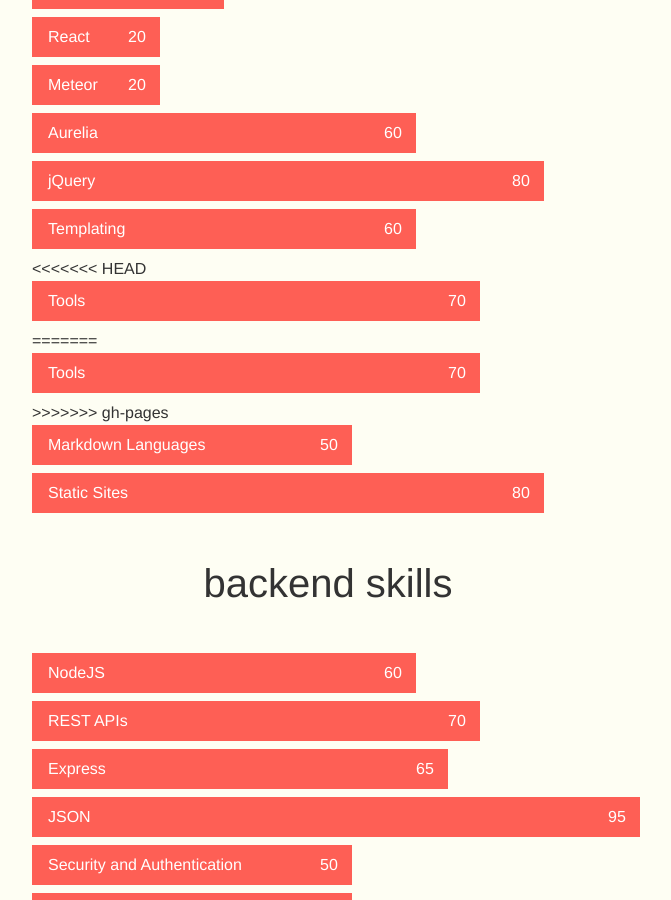
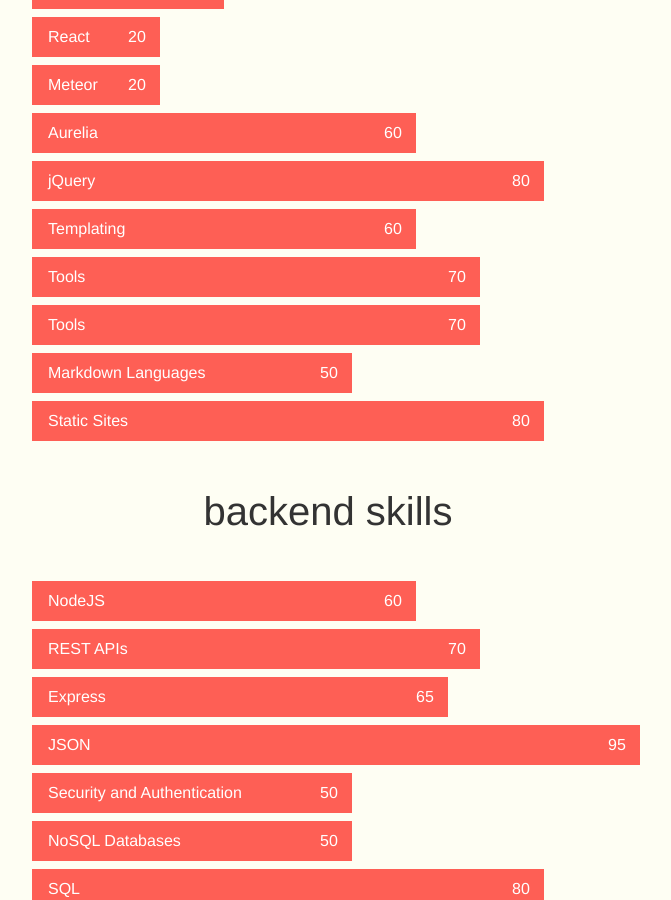
Before and after one commit to mihailtd/jekyll-portfolio, a Jekyll site: the page built from hire-me.html, in a window 1280 px wide and 900 px high, scrolled down 964 px. Shown: the whole window, without its empty margins (288-959 px from the left). Built offline with Jekyll 4.4.1, drawn with Linux system fonts in a browser that asks for light colours; nearby versions of some CDN libraries.

Commit message:
Multi tag fix.

```diff
--- a/_posts/blog/2016-07-03-dona-deos.markdown
+++ b/_posts/blog/2016-07-03-dona-deos.markdown
@@ -3,7 +3,9 @@
 title:  "Dona deos"
 date:   2016-07-03 13:56:46 +0300
 categories: blog
-tags: design code
+tags:
+ - design
+ - code
 ---
 
 ## Sublatus desierant annis concurretque tenebat nec fortis
--- a/_posts/blog/2016-10-29-creating-meassage-queue-node-sql-server.markdown
+++ b/_posts/blog/2016-10-29-creating-meassage-queue-node-sql-server.markdown
@@ -3,7 +3,9 @@
 title:  "Creating a Message Queue with NodeJS and SQL Server"
 date:   2016-10-29 14:24:00 +0300
 categories: blog
-tags: code database
+tags:
+ - code
+ - database
 featured: true
 ---
 
--- a/hire-me.html
+++ b/hire-me.html
@@ -25,11 +25,8 @@
         <li class="ability-aurelia">Aurelia</li>
         <li class="ability-jquery">jQuery</li>
         <li class="ability-templating">Templating</li>
-<<<<<<< HEAD
         <li class="ability-tools">Tools</li>
-=======
         <li class="ability-fe-tools">Tools</li>
->>>>>>> gh-pages
         <li class="ability-md">Markdown Languages</li>
         <li class="ability-static-sites">Static Sites</li>
       </ul>
```
